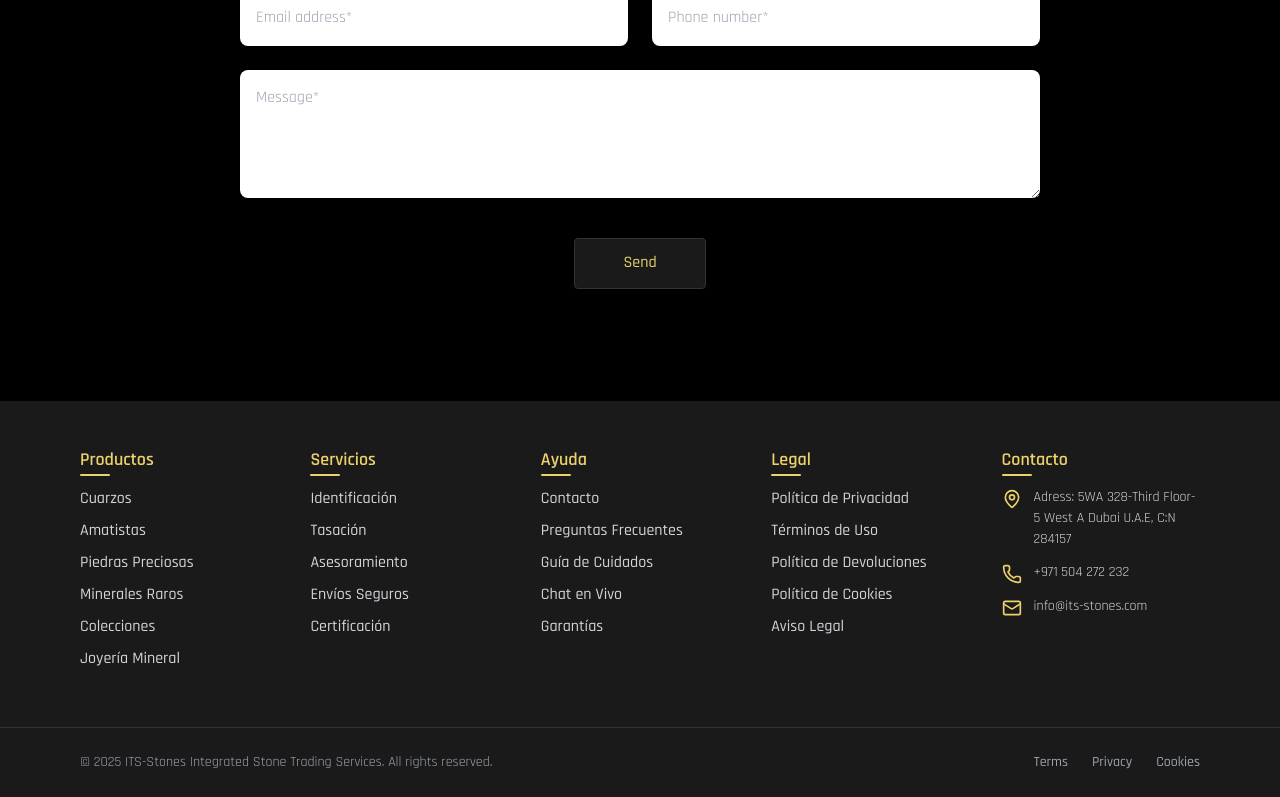
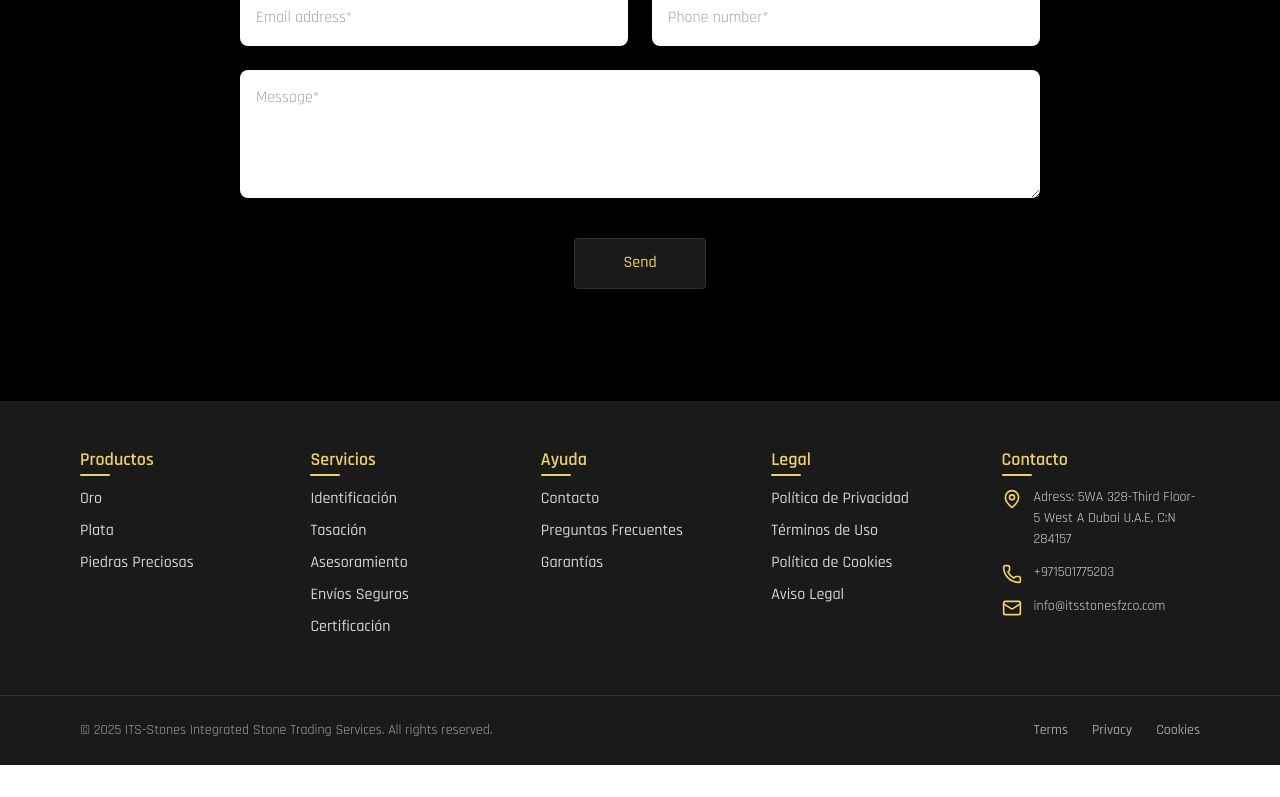
Before and after one commit to Pablo-Lob/WebJA, a React (Vite) app: page / in a window 1280 px wide. Shown: the part 3977-4774 px from the top of the page. After the commit the page ends 4742 px from the top, so only its background shows below. Built offline with nearby package versions, Linux system fonts and the light colour scheme; no server answers; the database is empty.

Commit message:
Cambiar foto y footer

```diff
--- a/src/components/footer/Footer.jsx
+++ b/src/components/footer/Footer.jsx
@@ -14,12 +14,9 @@ const Footer = () => {
                     <div className="footer-column">
                         <h3 className="footer-heading">Productos</h3>
                         <ul className="footer-links">
-                            <li><a href="#" className="footer-link">Cuarzos</a></li>
-                            <li><a href="#" className="footer-link">Amatistas</a></li>
+                            <li><a href="#" className="footer-link">Oro</a></li>
+                            <li><a href="#" className="footer-link">Plata</a></li>
                             <li><a href="#" className="footer-link">Piedras Preciosas</a></li>
-                            <li><a href="#" className="footer-link">Minerales Raros</a></li>
-                            <li><a href="#" className="footer-link">Colecciones</a></li>
-                            <li><a href="#" className="footer-link">Joyería Mineral</a></li>
                         </ul>
                     </div>
 
@@ -41,8 +38,6 @@ const Footer = () => {
                         <ul className="footer-links">
                             <li><a href="#" className="footer-link">Contacto</a></li>
                             <li><a href="#" className="footer-link">Preguntas Frecuentes</a></li>
-                            <li><a href="#" className="footer-link">Guía de Cuidados</a></li>
-                            <li><a href="#" className="footer-link">Chat en Vivo</a></li>
                             <li><a href="#" className="footer-link">Garantías</a></li>
                         </ul>
                     </div>
@@ -53,7 +48,6 @@ const Footer = () => {
                         <ul className="footer-links">
                             <li><a href="#" className="footer-link">Política de Privacidad</a></li>
                             <li><a href="#" className="footer-link">Términos de Uso</a></li>
-                            <li><a href="#" className="footer-link">Política de Devoluciones</a></li>
                             <li><a href="#" className="footer-link">Política de Cookies</a></li>
                             <li><a href="#" className="footer-link">Aviso Legal</a></li>
                         </ul>
@@ -69,11 +63,11 @@ const Footer = () => {
                                 </div>
                                 <div className="contact-item">
                                 <Phone className="contact-icon" />
-                                <span className="contact-text">+971 504 272 232      </span>
+                                <span className="contact-text">+971501775203</span>
                             </div>
                             <div className="contact-item">
                                 <Mail className="contact-icon" />
-                                <span className="contact-text">info@its-stones.com</span>
+                                <span className="contact-text">info@itsstonesfzco.com</span>
                             </div>
                         </div>
                     </div>
```
Also changed, not shown: src/assets/banner.webp, 1 other file (tests, documents, lock files or other folders).
